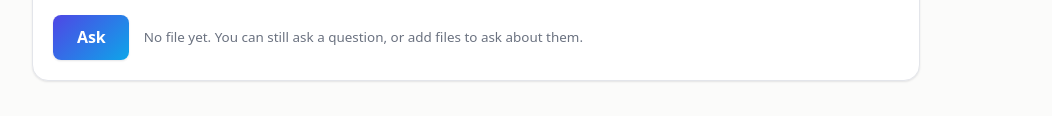
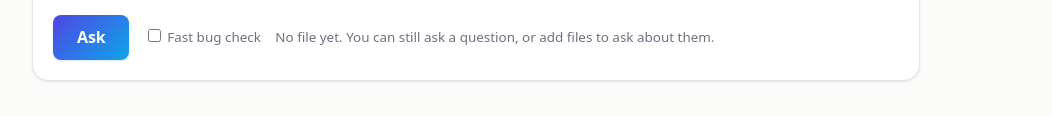
Before and after one commit to a1mohamad/labpilot, a plain HTML site: page web/index.html in a window 1280 px wide. Shown: the part 615-731 px from the top of the page, without its empty margins (164-1216 px from the left). Drawn offline with Linux system fonts and the light colour scheme.

Commit message:
feat: add the fast bug check box

```diff
--- a/web/index.html
+++ b/web/index.html
@@ -162,6 +162,9 @@ Compare these and explain why the results diverge.</textarea
         <button id="compare" type="submit" disabled>
           <span class="button-label">Ask</span>
         </button>
+        <label class="hint" title="Leaves out the checklists: quicker, finds less">
+          <input id="fast" type="checkbox" /> Fast bug check
+        </label>
         <span id="ready" class="hint"></span>
       </div>
     </form>
```
